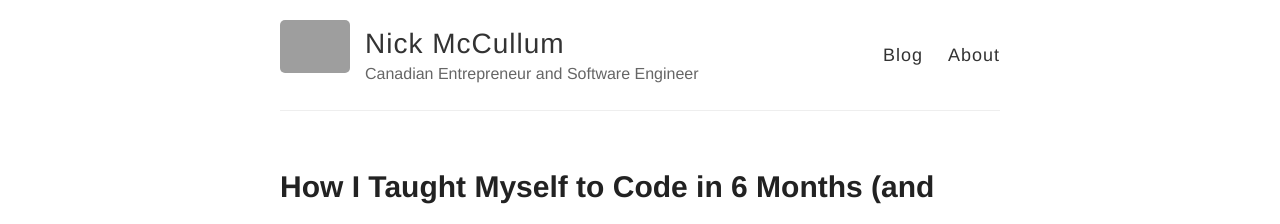
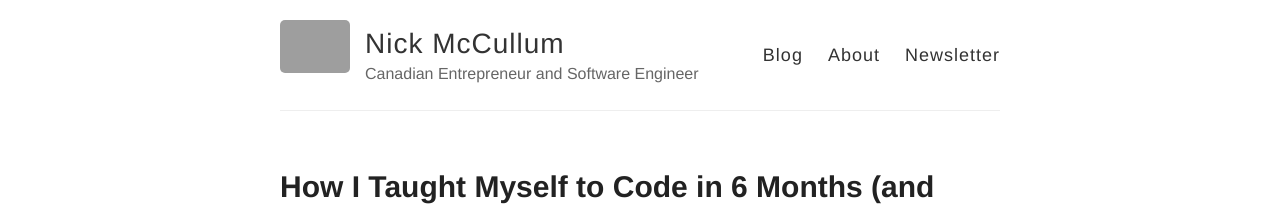
Before and after one commit to rosyberti/website, a Jekyll site: the page built from index.html, in a window 1280 px wide. Shown: the top 224 px of the page. Built offline with Jekyll 4.4.1, drawn with Linux system fonts in a browser that asks for light colours; grey boxes are pictures that could not be loaded.

Commit message:
Added Newsletter to navbar

```diff
--- a/_layouts/default.html
+++ b/_layouts/default.html
@@ -29,6 +29,7 @@
           <nav>
             <a href="{{ site.baseurl }}/">Blog</a>
             <a href="{{ site.baseurl }}/about">About</a>
+            <a href="{{ site.baseurl }}/newsletter">Newsletter</a>
           </nav>
         </header>
       </div>
```
